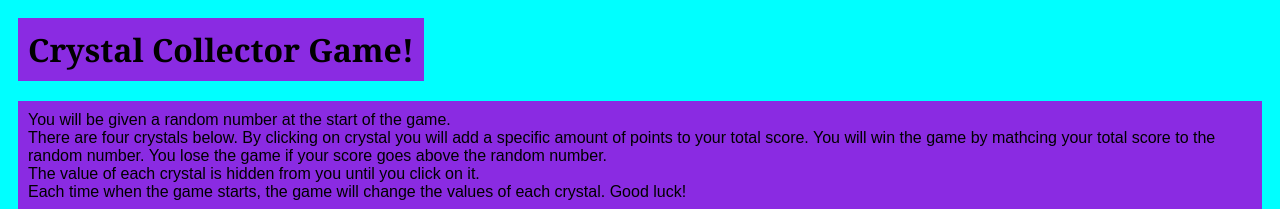
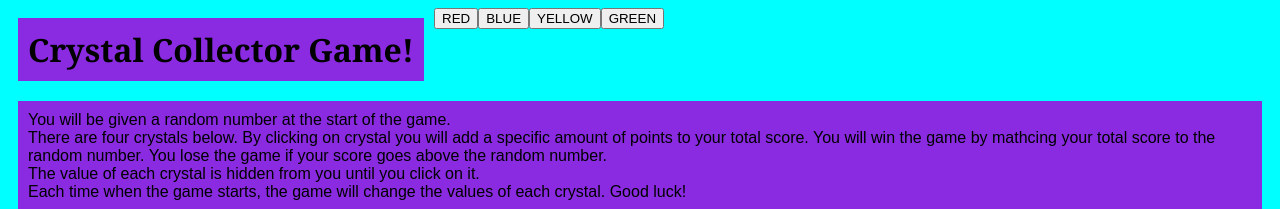
Before and after one commit to vvakharia1/unit-4-game, a plain HTML site: page index.html in a window 1280 px wide. Shown: the top 209 px of the page. Drawn offline with nearby package versions, Linux system fonts and the light colour scheme.

Commit message:
added buttons

```diff
--- a/assets/javascript/game.js
+++ b/assets/javascript/game.js
@@ -1,13 +1,24 @@
 // 1.0 Creation of buttons on the page for the four crystals
+// look up how to create an image clickable
+
 var crystalButtons = ["RED", "BLUE", "YELLOW", "GREEN"];
 
 function renderButtons() {
-for (var i = 0; i < crystalButtons.length; i++);
+    for (var i = 0; i < crystalButtons.length; i++) {
 
-var crystalBtn = $("<button>");
-crystalBtn.addClass("color");
-crystalBtn.attr("data-name", crystalButtons[i]);
-crystalBtn.text(crystalButtons[i]);
-$("#buttons-view").append(crystalBtn);
+        var crystalBtn = $("<button>"); // creating a variable for the new button and your declaring it as a button
+        crystalBtn.addClass("color"); // you add the class so that in the css file you can select it (all of them and alter them, all the buttons)
+        crystalBtn.attr({
+            id: crystalButtons[i],
+            value: Math.random() * (99 - 12) + 12 // this is adding two different attr, one is assigning a consistant random number (value) and the other ID attr is assigning an id to each specific crystal
+        }) // this is an html attribute that adds in an id to each crystal when the for loop is run. This helps you differentiate what button was clicked. They will have the id of red or blue etc..
+        crystalBtn.text(crystalButtons[i]); // this just add text of the array onto the buttons
+        $("#buttons-view").append(crystalBtn); // this is grabbing the id that has buttons-view and is pinning the buttons onto it
 
+    }
 }
+renderButtons();
+
+$("#RED").on("click", function(event){
+    console.log(event); //this is an on click function that is grabbing the red button and putting a click on it. once this function runs in the brackets is what you're telling it to do once clicked
+});
--- a/index.html
+++ b/index.html
@@ -5,6 +5,9 @@
     <meta name="viewport" content="width=device-width, initial-scale=1.0">
     <meta http-equiv="X-UA-Compatible" content="ie=edge">
     <link rel="stylesheet" type="text/css" href="assets/css/style.css">
+    <script src="https://code.jquery.com/jquery-3.4.1.min.js"
+    integrity="sha256-CSXorXvZcTkaix6Yvo6HppcZGetbYMGWSFlBw8HfCJo="
+    crossorigin="anonymous"></script>
     <title>Crystal Collector Game</title>
 </head>
 <body>
```
Also changed, not shown: assets/css/style.css (line endings or trailing spaces).
